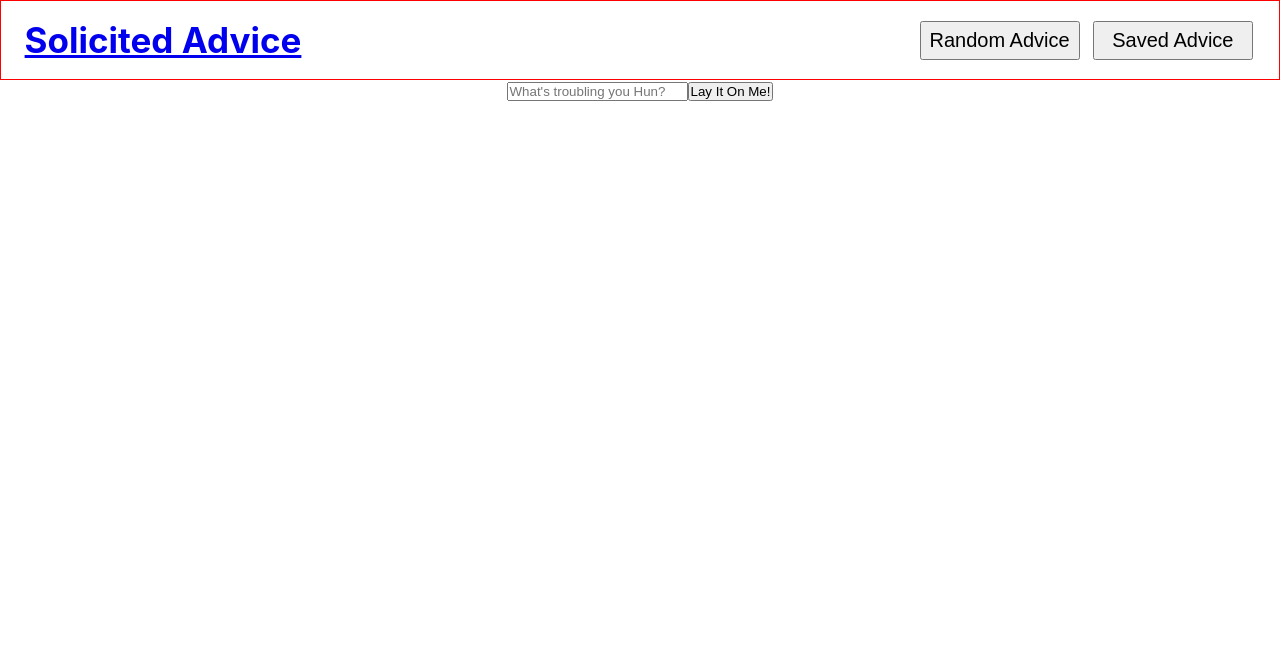
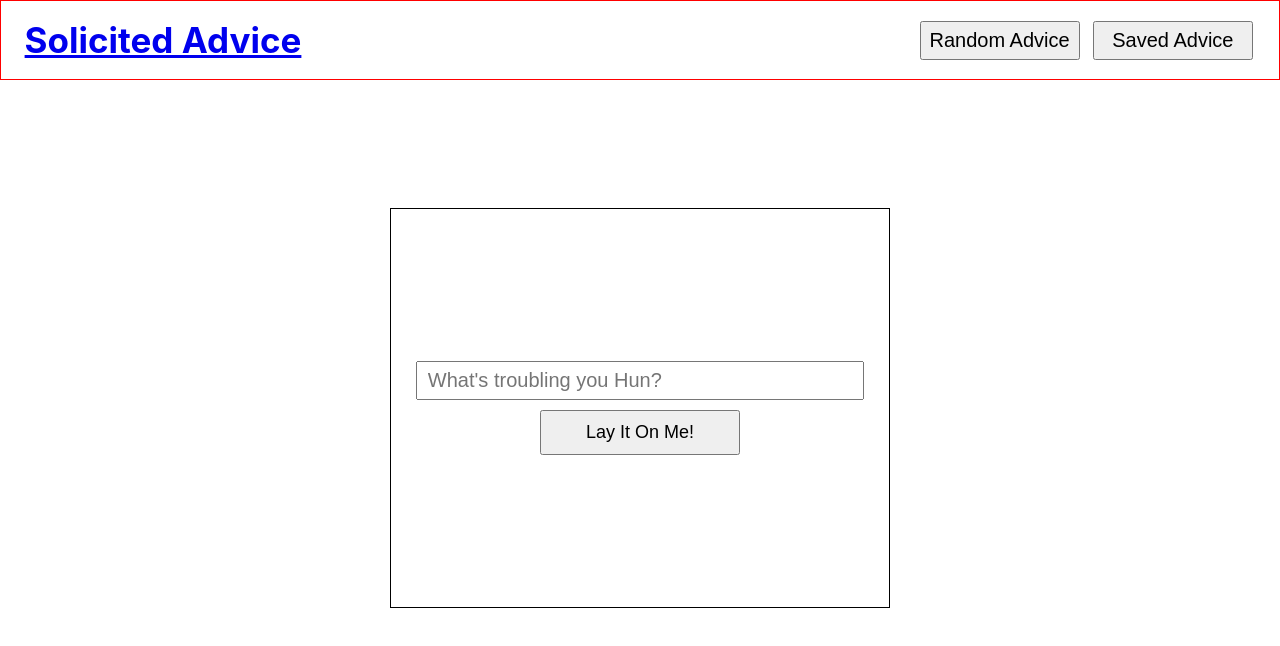
Before and after one commit to LeahWinters/Lay-It-On-Me, a React (Create React App) app: page / in a window 1280 px wide. Shown: the top 646 px of the page. Built offline with nearby package versions, Linux system fonts and the light colour scheme.

Commit message:
Add basic styling to the search form component

```diff
--- a/src/SearchForm/SearchForm.css
+++ b/src/SearchForm/SearchForm.css
@@ -1,15 +1,29 @@
 .SearchForm {
-
+  display: flex;
+  justify-content: center;
 }
 
 .search-form {
-
+  justify-content: center;
+  display: flex;
+  border: solid 1px black;
+  flex-direction: column;
+  height: 400px;
+  margin-top: 10%;
+  width: 500px;
 }
 
 .search-input {
-
+  align-self: center;
+  font-size: 20px;
+  height: 10%;
+  padding-left: 2%;
+  width: 90%;
 }
 
 .submit-search-btn {
-
+  font-size: 18px;
+  margin-top: 2%;
+  padding: 2% 0;
+  width: 40%;
 }
```
